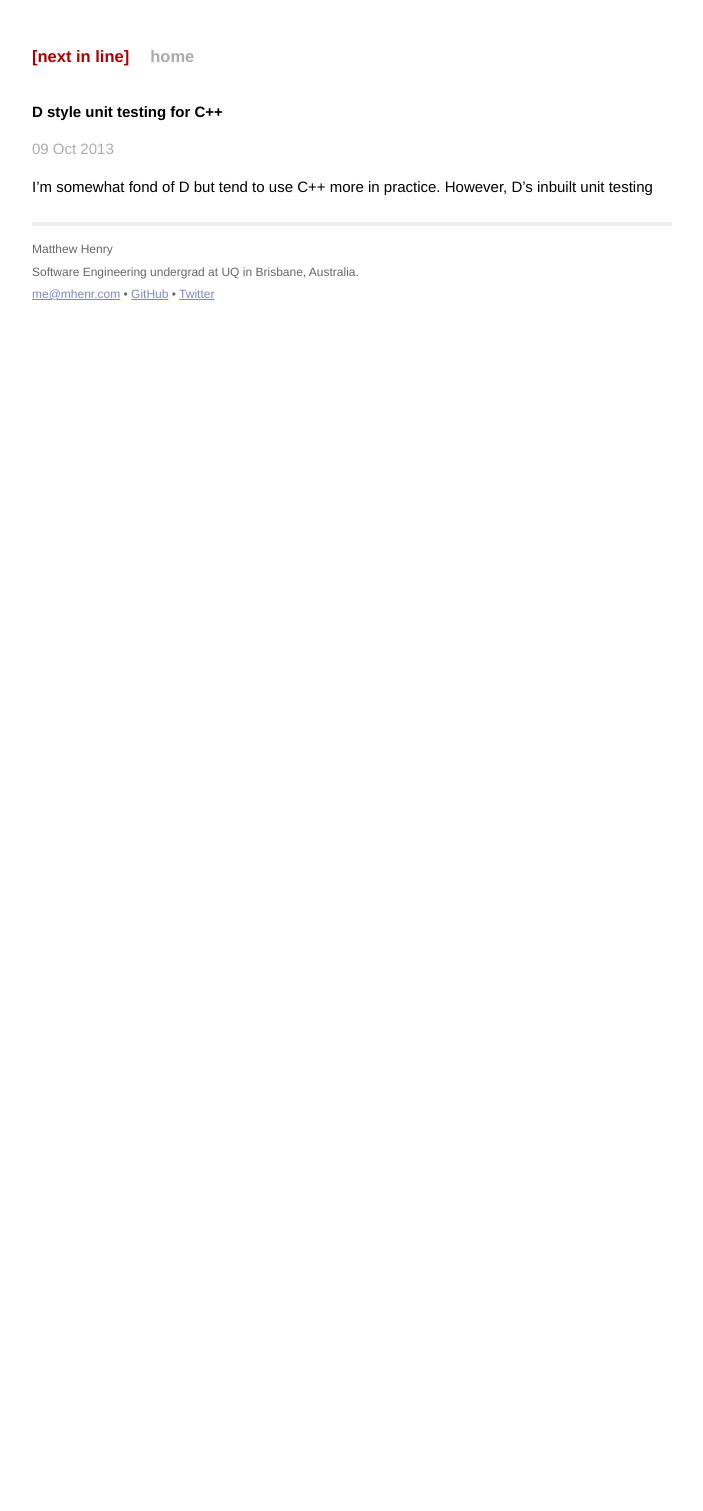
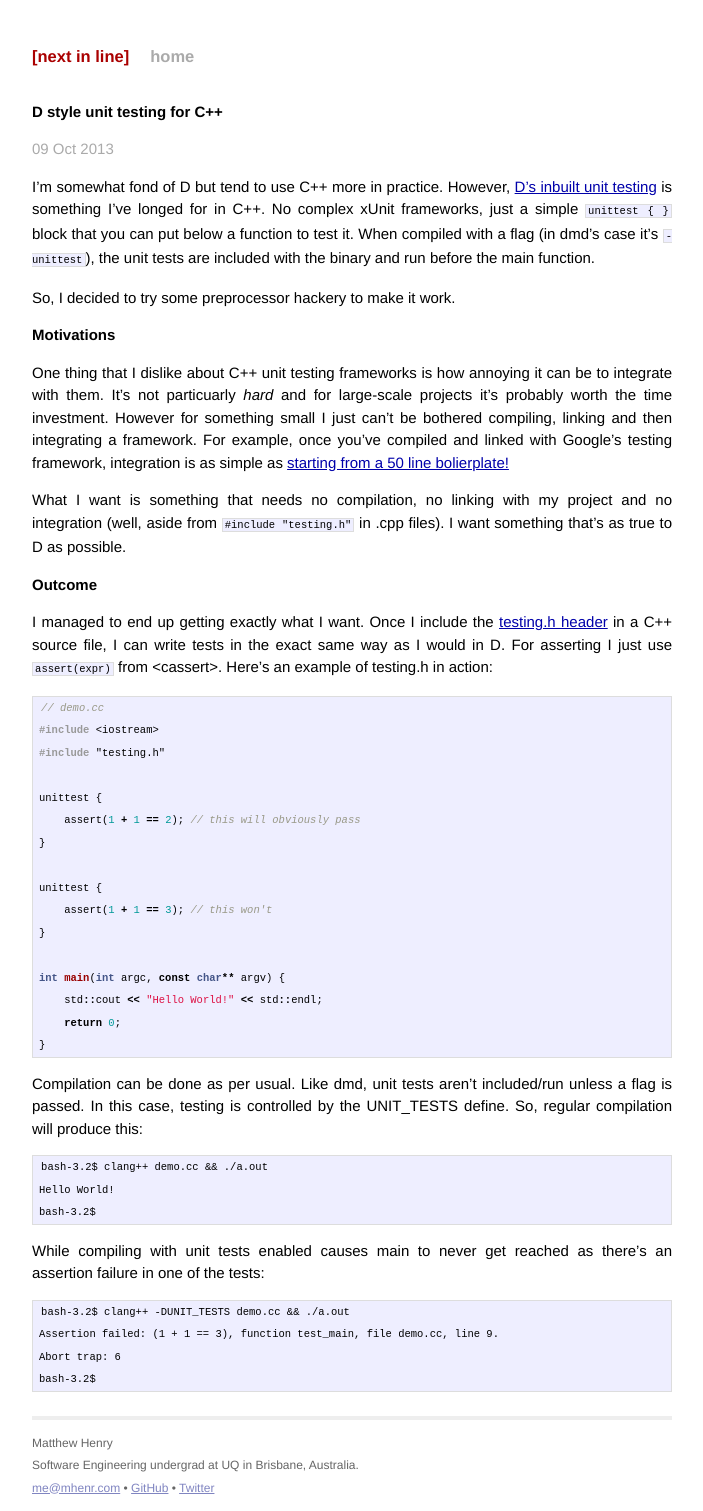
Before and after one commit to mhenr18/mhenr.com, a Jekyll site: the page built from _posts/2013-10-9-d-style-unit-testing-in-cpp.md, in a window 1280 px wide. Shown: the whole page, without its empty margins (288-991 px from the left). Built offline with Jekyll 4.4.1, drawn with Linux system fonts in a browser that asks for light colours; Markdown is read by kramdown in place of the engine named in the settings; before the commit the page ends 945 px from its top, so only the background shows below that.

Commit message:
Finished D style unit testing for C++

```diff
--- a/_posts/2013-10-9-d-style-unit-testing-in-cpp.md
+++ b/_posts/2013-10-9-d-style-unit-testing-in-cpp.md
@@ -3,5 +3,66 @@ layout: post
 title:  "D style unit testing for C++"
 ---
 
-I'm somewhat fond of D but tend to use C++ more in practice. However, D's inbuilt
-unit testing
+I'm somewhat fond of D but tend to use C++ more in practice. However, [D's inbuilt
+unit testing](http://dlang.org/unittest.html) is something I've longed for in C++.
+No complex xUnit frameworks, just a simple `unittest { }` block that you can put
+below a function to test it. When compiled with a flag (in dmd's case it's `-unittest`),
+the unit tests are included with the binary and run before the main function.
+
+So, I decided to try some preprocessor hackery to make it work.
+
+## Motivations
+
+One thing that I dislike about C++ unit testing frameworks is how annoying it can
+be to integrate with them. It's not particuarly *hard* and for large-scale projects
+it's probably worth the time investment. However for something small I just can't
+be bothered compiling, linking and then integrating a framework. For example,
+once you've compiled and linked with Google's testing framework, integration is as simple
+as [starting from a 50 line bolierplate!](https://code.google.com/p/googletest/wiki/Primer#Writing_the_main(\)_Function)
+
+What I want is something that needs no compilation, no linking with my project and no
+integration (well, aside from `#include "testing.h"` in .cpp files). I want something
+that's as true to D as possible.
+
+## Outcome
+
+I managed to end up getting exactly what I want. Once I include the [testing.h header](../assets/testing.h)
+in a C++ source file, I can write tests in the exact same way as I would in D. For asserting
+I just use `assert(expr)` from \<cassert\>. Here's an example of testing.h in action:
+
+{% highlight c++ %}
+{% raw %}
+// demo.cc
+#include <iostream>
+#include "testing.h"
+
+unittest {
+    assert(1 + 1 == 2); // this will obviously pass
+}
+
+unittest {
+    assert(1 + 1 == 3); // this won't
+}
+
+int main(int argc, const char** argv) {
+    std::cout << "Hello World!" << std::endl;
+    return 0;
+}
+{% endraw %}
+{% endhighlight %}
+
+Compilation can be done as per usual. Like dmd, unit tests aren't included/run
+unless a flag is passed. In this case, testing is controlled by the UNIT_TESTS
+define. So, regular compilation will produce this:
+
+    bash-3.2$ clang++ demo.cc && ./a.out
+    Hello World!
+    bash-3.2$
+
+While compiling with unit tests enabled causes main to never get reached as there's
+an assertion failure in one of the tests:
+
+    bash-3.2$ clang++ -DUNIT_TESTS demo.cc && ./a.out
+    Assertion failed: (1 + 1 == 3), function test_main, file demo.cc, line 9.
+    Abort trap: 6
+    bash-3.2$
```
Also changed, not shown: 1 other file.
